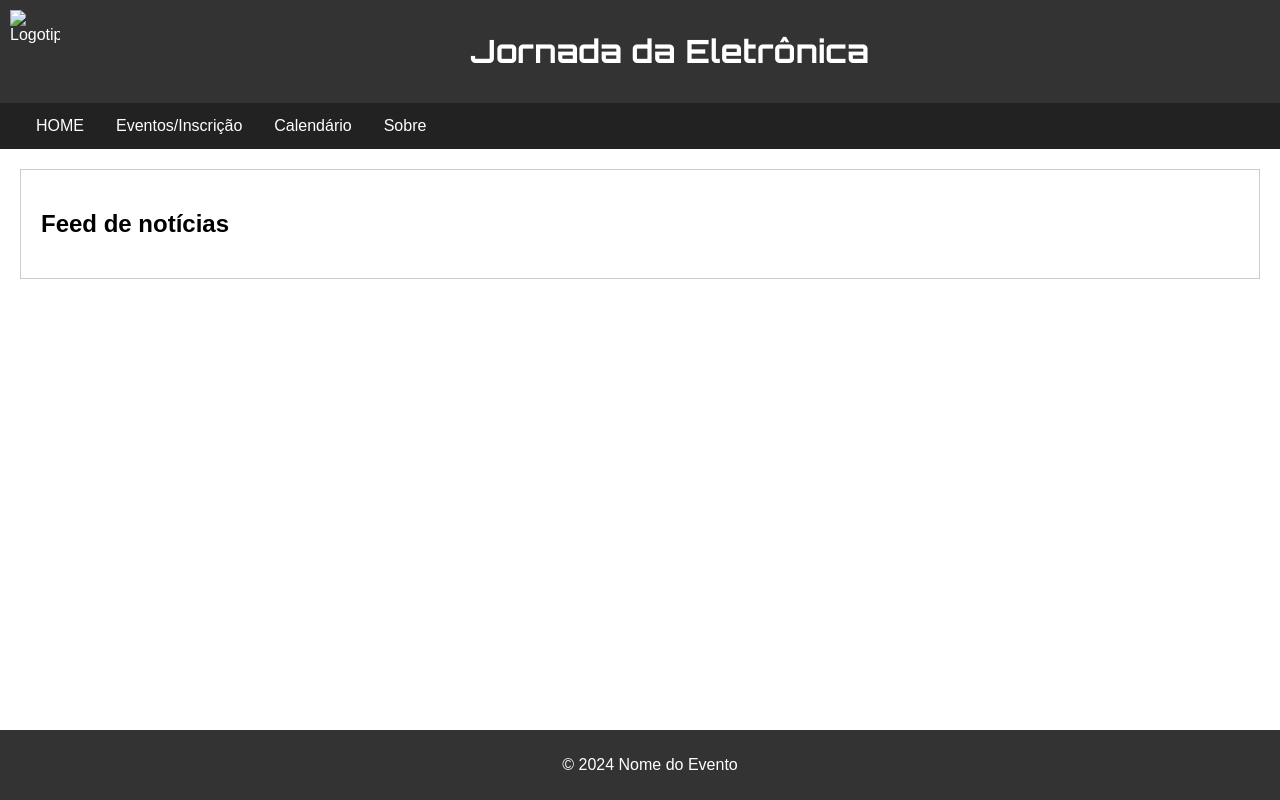
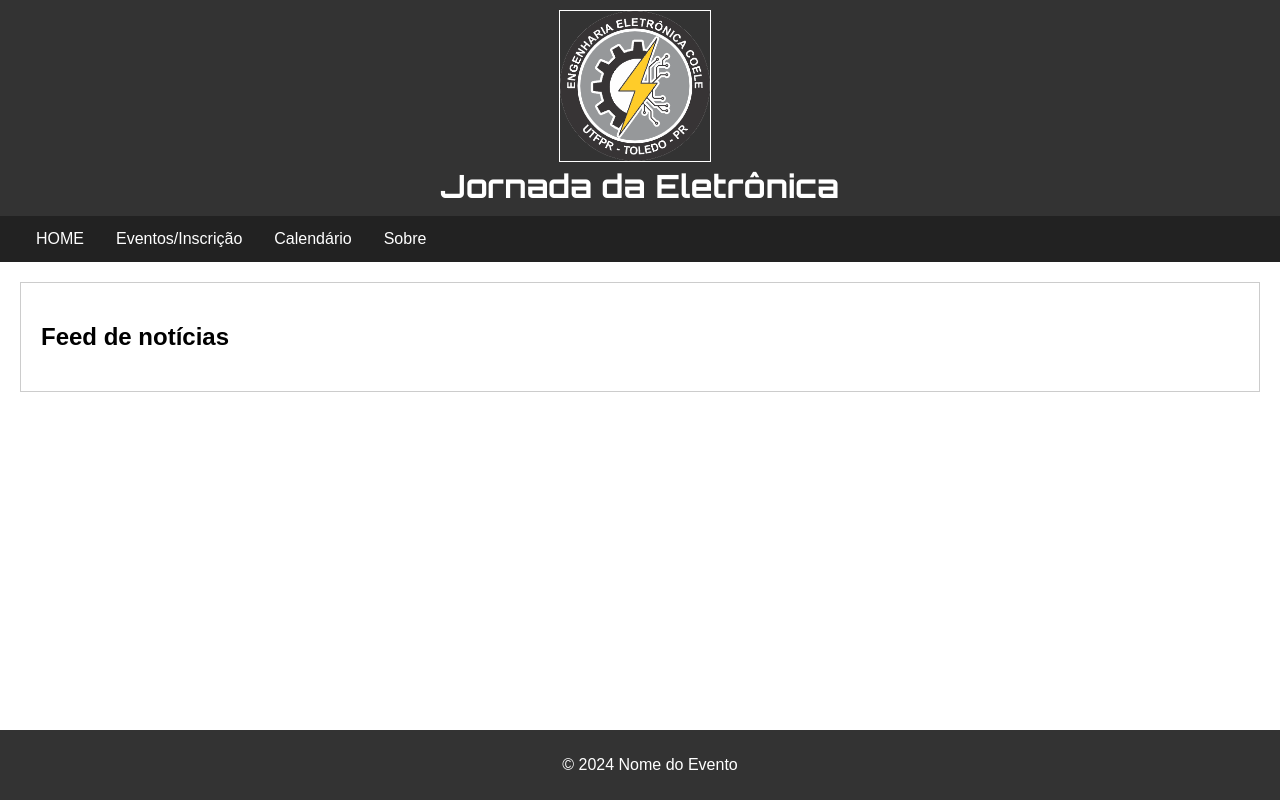
Before and after one commit to fpfrimer/jornada_eletronica, a plain HTML site: page index.html in a window 1280 px wide. Drawn offline with Linux system fonts and the light colour scheme.

Commit message:
added logo

```diff
--- a/index.html
+++ b/index.html
@@ -8,6 +8,8 @@
 <style>
   body { font-family: 'Arial', sans-serif; margin: 0; padding: 0; }
   header { background-color: #333; padding: 10px; color: white; text-align: center; }
+  header img { width: 150px; height: 150px; margin-right: 10px; border: 1px solid #fff; /* Apenas para fins de diagnóstico */ }
+  header h1 { font-family: 'Orbitron', sans-serif; margin: 0; }
   nav { background: #222; padding: 0 20px; }
   nav ul { list-style-type: none; margin: 0; padding: 0; overflow: hidden; }
   nav ul li { float: left; }
@@ -27,8 +29,9 @@
 <body>
 
 <header>
-  <img src="caminho-para-sua-imagem.jpg" alt="Logotipo" style="float: left; width: 50px; height: 50px; margin-right: 10px;">
-  <h1 style="font-family: 'Orbitron', sans-serif;">Jornada da Eletrônica</h1>
+  <img src="figs/logo.png" alt="Logotipo">
+  <!-- <img src="https://img.freepik.com/vetores-gratis/gradiente-de-ilustracao-de-passaro-colorido_343694-1741.jpg" alt="Logotipo"> -->
+  <h1>Jornada da Eletrônica</h1>
 </header>
 
 
```
Also changed, not shown: figs/logo.png (added), figs/logo2.jpg (added).
